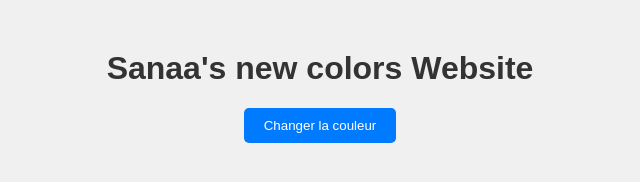
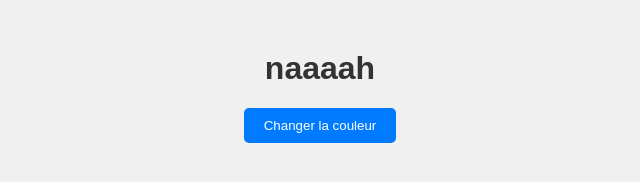
Before and after one commit to slimanisanaa/staticwebsite, a plain HTML site: page index.html in a window 1280 px wide. Shown: the whole page, without its empty margins (320-960 px from the left). Drawn offline with Linux system fonts and the light colour scheme.

Commit message:
Update index.html

```diff
--- a/index.html
+++ b/index.html
@@ -8,7 +8,7 @@
 </head>
 <body>
     <div class="container">
-        <h1>Sanaa's new colors Website</h1>
+        <h1>naaaah</h1>
         <button id="colorButton">Changer la couleur</button>
     </div>
 
```
